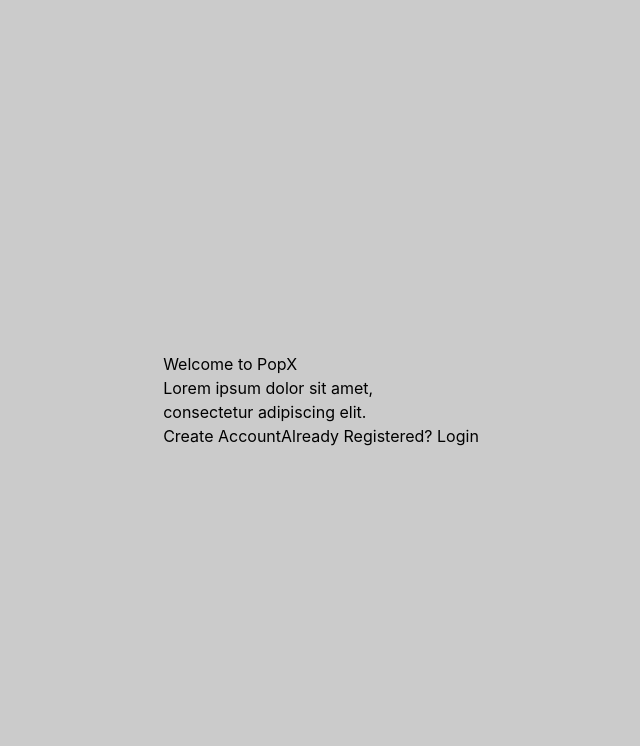
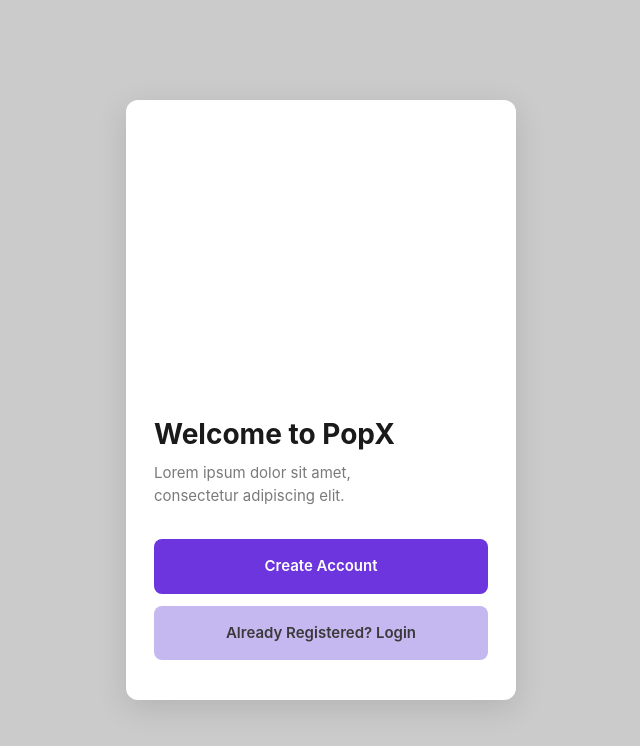
Before and after one commit to ashish28-art/popx-app, a React (Vite) app: page / in a window 1280 px wide. Shown: the top 746 px of the page, without its empty margins (319-959 px from the left). Built offline with nearby package versions, Linux system fonts and the light colour scheme.

Commit message:
Fix: pixel-perfect WelcomeScreen

```diff
--- a/src/pages/WelcomeScreen.jsx
+++ b/src/pages/WelcomeScreen.jsx
@@ -1,20 +1,76 @@
 function WelcomeScreen({ navigate }) {
   return (
-    <div className="bg-[#f5f5f5] rounded-2xl w-[480px] min-h-[580px] shadow-lg flex flex-col justify-end p-8">
+    <div
+      style={{
+        backgroundColor: '#ffffff',
+        borderRadius: '12px',
+        width: '390px',
+        minHeight: '600px',
+        boxShadow: '0 8px 32px rgba(0,0,0,0.12)',
+        display: 'flex',
+        flexDirection: 'column',
+        justifyContent: 'flex-end',
+        padding: '40px 28px',
+      }}
+    >
+      {/* Text content at bottom */}
       <div>
-        <h1 className="text-3xl font-bold text-gray-900 mb-3">Welcome to PopX</h1>
-        <p className="text-gray-500 text-sm mb-8 leading-relaxed">
-          Lorem ipsum dolor sit amet,<br />consectetur adipiscing elit.
+        <h1
+          style={{
+            fontSize: '28px',
+            fontWeight: '700',
+            color: '#1a1a1a',
+            marginBottom: '10px',
+            lineHeight: '1.2',
+          }}
+        >
+          Welcome to PopX
+        </h1>
+        <p
+          style={{
+            fontSize: '15px',
+            color: '#7a7a7a',
+            marginBottom: '32px',
+            lineHeight: '1.5',
+          }}
+        >
+          Lorem ipsum dolor sit amet,<br />
+          consectetur adipiscing elit.
         </p>
+
+        {/* Create Account - solid purple */}
         <button
           onClick={() => navigate('create-account')}
-          className="w-full py-4 rounded-lg text-white font-semibold text-base mb-3 bg-[#6c35de] hover:bg-[#5a2bc4] transition-colors"
+          style={{
+            width: '100%',
+            padding: '16px',
+            backgroundColor: '#6c35de',
+            color: '#ffffff',
+            fontWeight: '600',
+            fontSize: '15px',
+            border: 'none',
+            borderRadius: '8px',
+            cursor: 'pointer',
+            marginBottom: '12px',
+          }}
         >
           Create Account
         </button>
+
+        {/* Login - light purple */}
         <button
           onClick={() => navigate('signin')}
-          className="w-full py-4 rounded-lg font-semibold text-gray-700 text-base bg-[#d8cff0] hover:bg-[#c9bde8] transition-colors"
+          style={{
+            width: '100%',
+            padding: '16px',
+            backgroundColor: '#c5b8f0',
+            color: '#3a3a3a',
+            fontWeight: '600',
+            fontSize: '15px',
+            border: 'none',
+            borderRadius: '8px',
+            cursor: 'pointer',
+          }}
         >
           Already Registered? Login
         </button>
```
